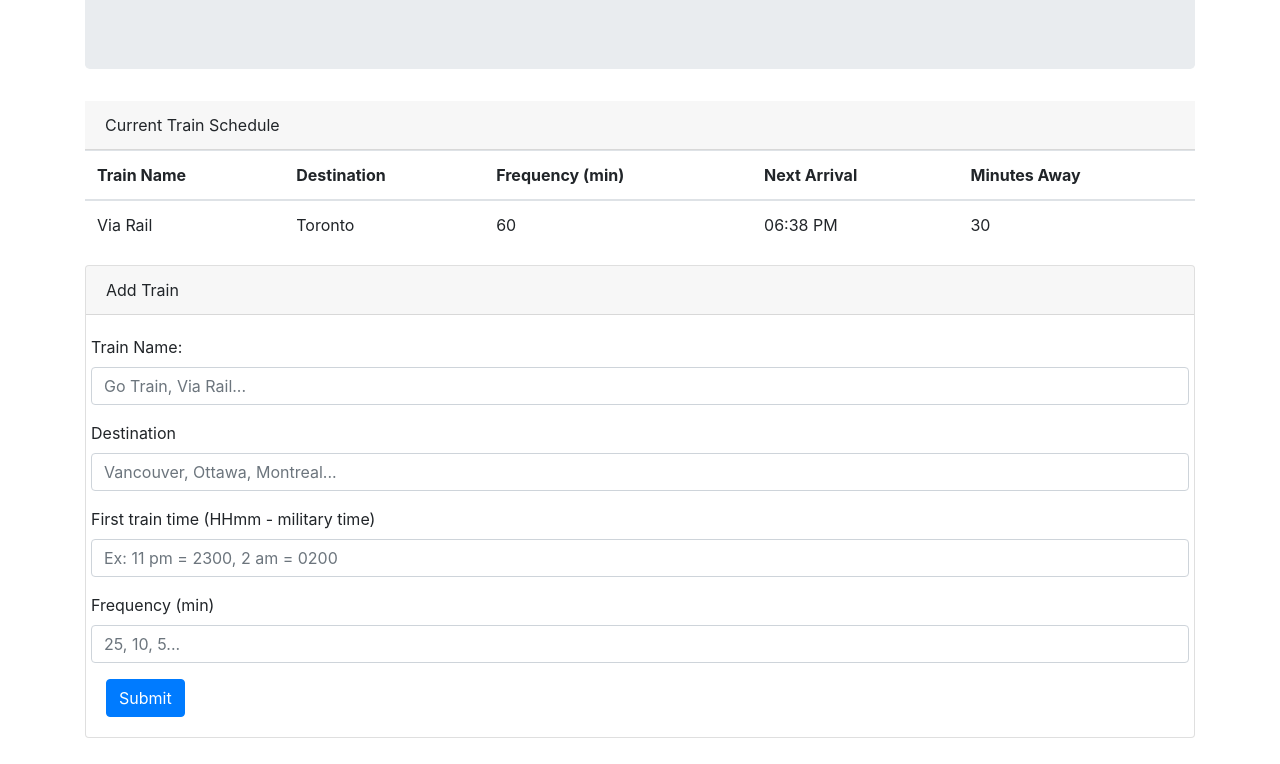
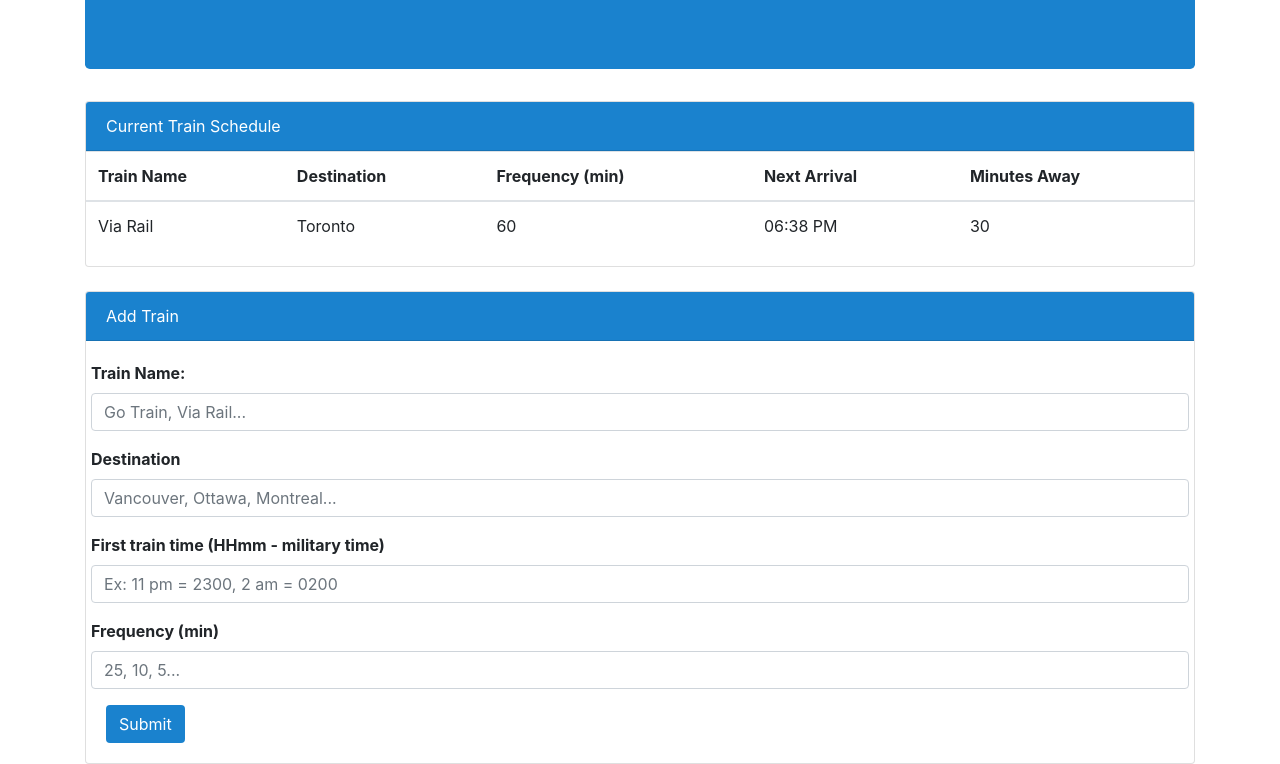
Before and after one commit to sherriejudy/Firebase-Assignment---Train-Scheduler, a plain HTML site: page index.html in a window 1280 px wide. Shown: the part 157-921 px from the top of the page. Before the commit the page ends 895 px from the top, so only its background shows below. Drawn offline with nearby package versions, Linux system fonts and the light colour scheme; no server answers.

Commit message:
final css

```diff
--- a/assets/css/style.css
+++ b/assets/css/style.css
@@ -0,0 +1,7 @@
+.blue {
+  background-color: #1a82ce !important;
+  color: white;
+}
+.bold {
+  font-weight: 700;
+}
--- a/index.html
+++ b/index.html
@@ -20,11 +20,12 @@
     <div class="container">
 
         <!-- Jumbotron -->
-        <div class="jumbotron">
+        <div class="jumbotron blue">
             <h1 class="text-center">Anytime is Train Time</h1>
             <h3 class="text-center">Choo Choo. Chee Chee.</h3>
         </div>
-        <div class="card-header">
+        <div class="card card-default">
+            <div class="card-header blue">
                 Current Train Schedule
             </div>
             <table class="table">
@@ -48,11 +49,13 @@
 
                 </tbody>
             </table>
+        </div>
 
         <!-- Sign-Up Card-->
+        <br>
 
         <div class="card card-default">
-            <div class="card-header">
+            <div class="card-header blue">
                 Add Train
             </div>
             <div class="card-body">
@@ -60,22 +63,22 @@
                 <!-- Sign-up Form (note the various input "types")-->
                 <form role="form">
                     <div class="form-group row">
-                        <label for="name-input">Train Name:</label>
+                        <label for="name-input" class="bold">Train Name:</label>
                         <input class="form-control" id="name" type="text" placeholder="Go Train, Via Rail...">
                     </div>
                     <div class="form-group row">
-                        <label for="role-input">Destination</label>
+                        <label for="role-input" class="bold">Destination</label>
                         <input class="form-control" id="dest" type="text" placeholder="Vancouver, Ottawa, Montreal...">
                     </div>
                     <div class="form-group row">
-                        <label for="date-input">First train time (HHmm - military time)</label>
-                        <input class="form-control" id="time" type="text" placeholder="Ex: 11 pm = 2300, 2 am = 0200">
+                        <label for="date-input" class="bold">First train time (HHmm - military time)</label>
+                        <input class="form-control" id="time" type="number" placeholder="Ex: 11 pm = 2300, 2 am = 0200">
                     </div>
                     <div class="form-group row">
-                        <label for="rate-input">Frequency (min)</label>
-                        <input class="form-control" id="freq" placeholder="25, 10, 5..." />
+                        <label for="rate-input" class="bold">Frequency (min)</label>
+                        <input class="form-control" id="freq" type="number" placeholder="25, 10, 5..." />
                     </div>
-                    <button class="btn btn-primary" id="submit" type="button">Submit</button>
+                    <button class="btn blue" id="submit" type="button">Submit</button>
                 </form>
             </div>
         </div>
```
Lines whose indentation alone changed are shown as unchanged.
